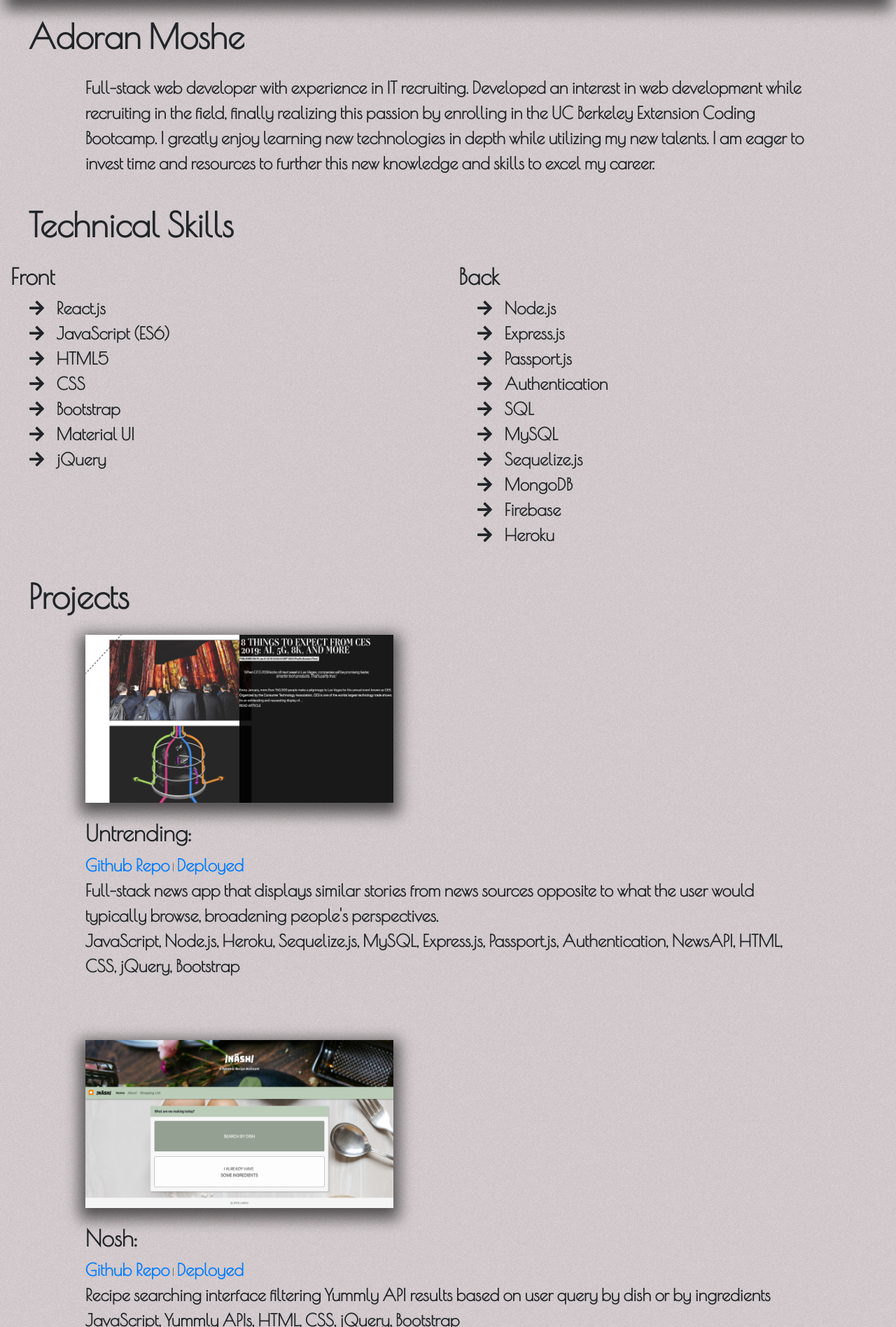
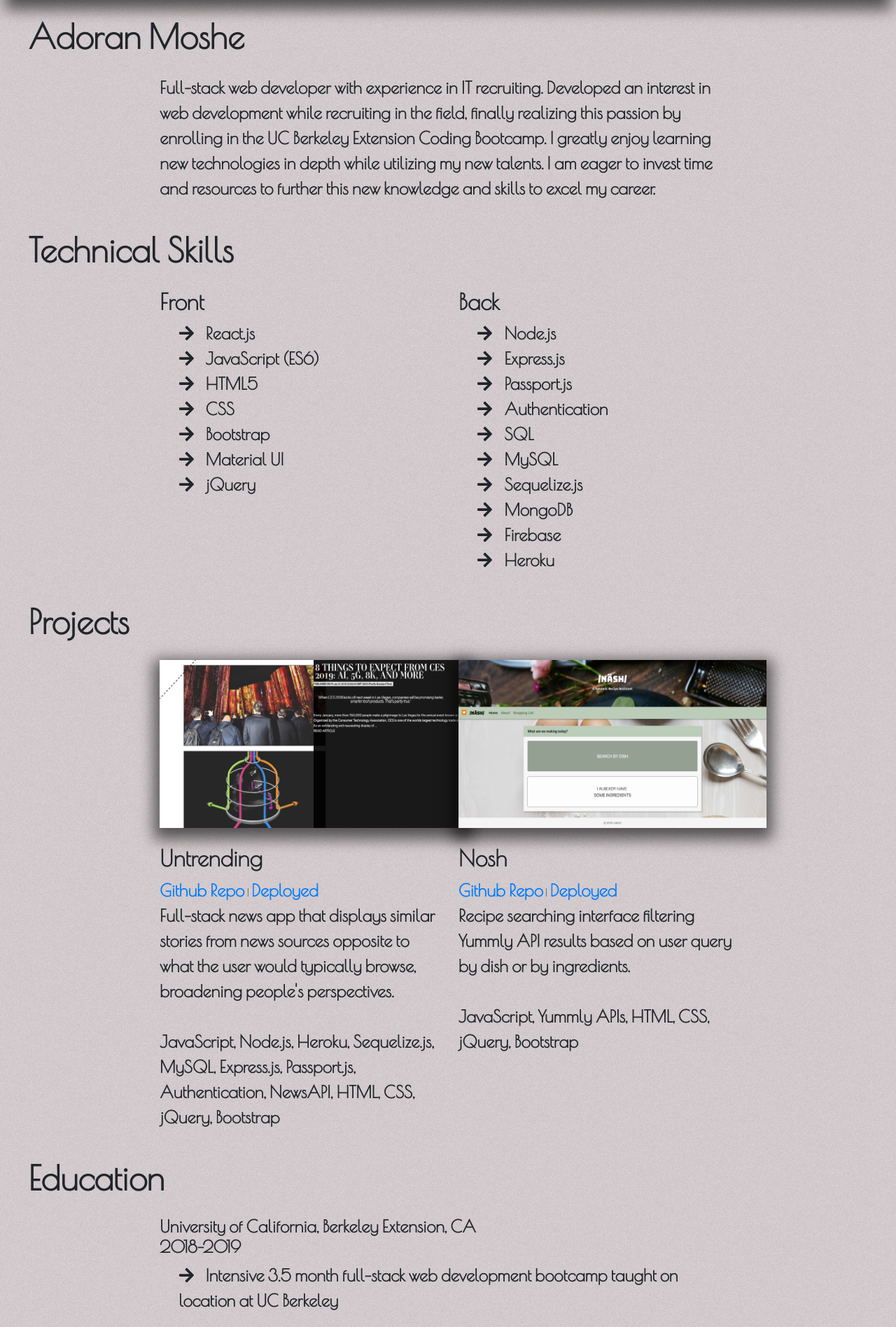
Before and after one commit to adomoshe/portfolio, a React (Create React App) app in the folder client/: page / in a window 1280 px wide. Shown: the part 564-2460 px from the top of the page at 70% size. Built offline with nearby package versions, Linux system fonts and the light colour scheme.

Commit message:
Main page UI changes

```diff
--- a/client/src/components/About.js
+++ b/client/src/components/About.js
@@ -13,7 +13,7 @@ const About = () => {
         <Title>Adoran Moshe</Title>
       </div>
       <div className="row justify-content-center">
-        <div className="col-10">
+        <div className="col-sm-8">
           <p style={styles.p}>
             Full-stack web developer with experience in IT recruiting. Developed
             an interest in web development while recruiting in the field,
--- a/client/src/components/Education.js
+++ b/client/src/components/Education.js
@@ -19,7 +19,7 @@ const Education = () => {
         <Title>Education</Title>
       </div>
       <div className="row justify-content-center">
-        <div className="col-10">
+        <div className="col-sm-8">
           <h3 style={styles.h3}>
             University of California, Berkeley Extension, CA
             <br />
--- a/client/src/components/Experience.js
+++ b/client/src/components/Experience.js
@@ -23,7 +23,7 @@ const Experience = () => {
         <Title>Experience</Title>
       </div>
       <div className="row justify-content-center">
-        <div className="col-10">
+        <div className="col-sm-8">
           <h3 style={styles.h3}>
             IT Recruiter - KForce
             <br />
--- a/client/src/components/Footer.js
+++ b/client/src/components/Footer.js
@@ -1,6 +1,5 @@
 import React from 'react';
 import { Source } from './Buttons';
-import { Title } from './StyledTags';
 
 const styles = {
   rootDiv: {
@@ -9,7 +8,8 @@ const styles = {
     marginLeft: 0,
     marginRight: 0,
     marginBottom: '1.5vh',
-    borderRadius: 10
+    borderRadius: 10,
+    padding: '1vh'
   },
   title: {
     marginBottom: 0
@@ -25,9 +25,6 @@ const styles = {
 const Footer = () => {
   return (
     <footer style={styles.rootDiv}>
-      <div className="row">
-        <Title style={styles.title}>"Footer"</Title>
-      </div>
       <div className="row justify-content-center">
         <div className="col-10 content-justify-center" align="center">
           <Source />
--- a/client/src/components/Nav.js
+++ b/client/src/components/Nav.js
@@ -31,7 +31,7 @@ const Nav = () => {
   return (
     <nav style={styles.nav}>
       <IconButton aria-label="Homepage Link">
-        <h3 style={styles.navTitle}>Ado</h3>
+        <h2 style={styles.navTitle}>Ado</h2>
       </IconButton>
       <span className="nav-buttons" style={styles.navBtns}>
         <Github />
--- a/client/src/components/Projects.js
+++ b/client/src/components/Projects.js
@@ -16,17 +16,17 @@ const Projects = () => {
         <Title>Projects</Title>
       </div>
       <div className="row justify-content-center">
-        <div className="col-10">
-          <ProjCarousel show='untrending' />
+        <div className="col-sm-4">
+          <ProjCarousel show="untrending" />
           <br />
-          <h2 style={styles.projectTitle}>Untrending:</h2>
+          <h2 style={styles.projectTitle}>Untrending</h2>
           <a
             aria-label="Github Repo"
             href="https://github.com/adomoshe/untrending"
             target="_blank"
             rel="noopener noreferrer"
             style={styles.links}
-            className='links'
+            className="links"
           >
             Github Repo
           </a>
@@ -37,7 +37,7 @@ const Projects = () => {
             target="_blank"
             rel="noopener noreferrer"
             style={styles.links}
-            className='links'
+            className="links"
           >
             Deployed
           </a>
@@ -46,22 +46,23 @@ const Projects = () => {
             Full-stack news app that displays similar stories from news sources
             opposite to what the user would typically browse, broadening
             people's perspectives. <br />
+            <br />
             JavaScript, Node.js, Heroku, Sequelize.js, MySQL, Express.js,
             Passport.js, Authentication, NewsAPI, HTML, CSS, jQuery, Bootstrap
           </p>
+          </div>
           <br />
+          <div className="col-sm-4">
+          <ProjCarousel show="nosh" />
           <br />
-          <br />
-          <ProjCarousel show='nosh' />
-          <br />
-          <h2 style={styles.projectTitle}>Nosh:</h2>
+          <h2 style={styles.projectTitle}>Nosh</h2>
           <a
             aria-label="Github Repo"
             href="https://github.com/adomoshe/nosh"
             target="_blank"
             rel="noopener noreferrer"
             style={styles.links}
-              className='links'
+            className="links"
           >
             Github Repo
           </a>
@@ -72,20 +73,21 @@ const Projects = () => {
             target="_blank"
             rel="noopener noreferrer"
             style={styles.links}
-              className='links'
+            className="links"
           >
             Deployed
           </a>
           <br />
           <p style={styles.p}>
             Recipe searching interface filtering Yummly API results based on
-            user query by dish or by ingredients <br />
+            user query by dish or by ingredients. <br />
+            <br />
             JavaScript, Yummly APIs, HTML, CSS, jQuery, Bootstrap
           </p>
         </div>
       </div>
     </div>
   );
-}
+};
 
 export default Projects;
--- a/client/src/components/Skills.js
+++ b/client/src/components/Skills.js
@@ -40,7 +40,7 @@ const Skills = () => {
         <Title>Technical Skills</Title>
       </div>
       <div className="row justify-content-center">
-        <div className="col-6">
+        <div className="col-sm-4">
           <h3 style={styles.section}>Front</h3>
           <ul>
             {frontSkillsArr.map((skill, index) => {
@@ -48,7 +48,7 @@ const Skills = () => {
             })}
           </ul>
         </div>
-        <div className="col-6">
+        <div className="col-sm-4">
           <h3 style={styles.section}>Back</h3>
           <ul>
             {backSkillsArr.map((skill, index) => {
--- a/client/src/pages/Main.css
+++ b/client/src/pages/Main.css
@@ -10,7 +10,7 @@ h1 {
 
 h2 {
   font-size: 2rem;
-  font-weight: 600;
+  font-weight: 900;
 }
 
 p,
```
Also changed, not shown: client/src/pages/games/hangman/Hangman.js (+22 -8 lines). Lines whose indentation alone changed are shown as unchanged.
